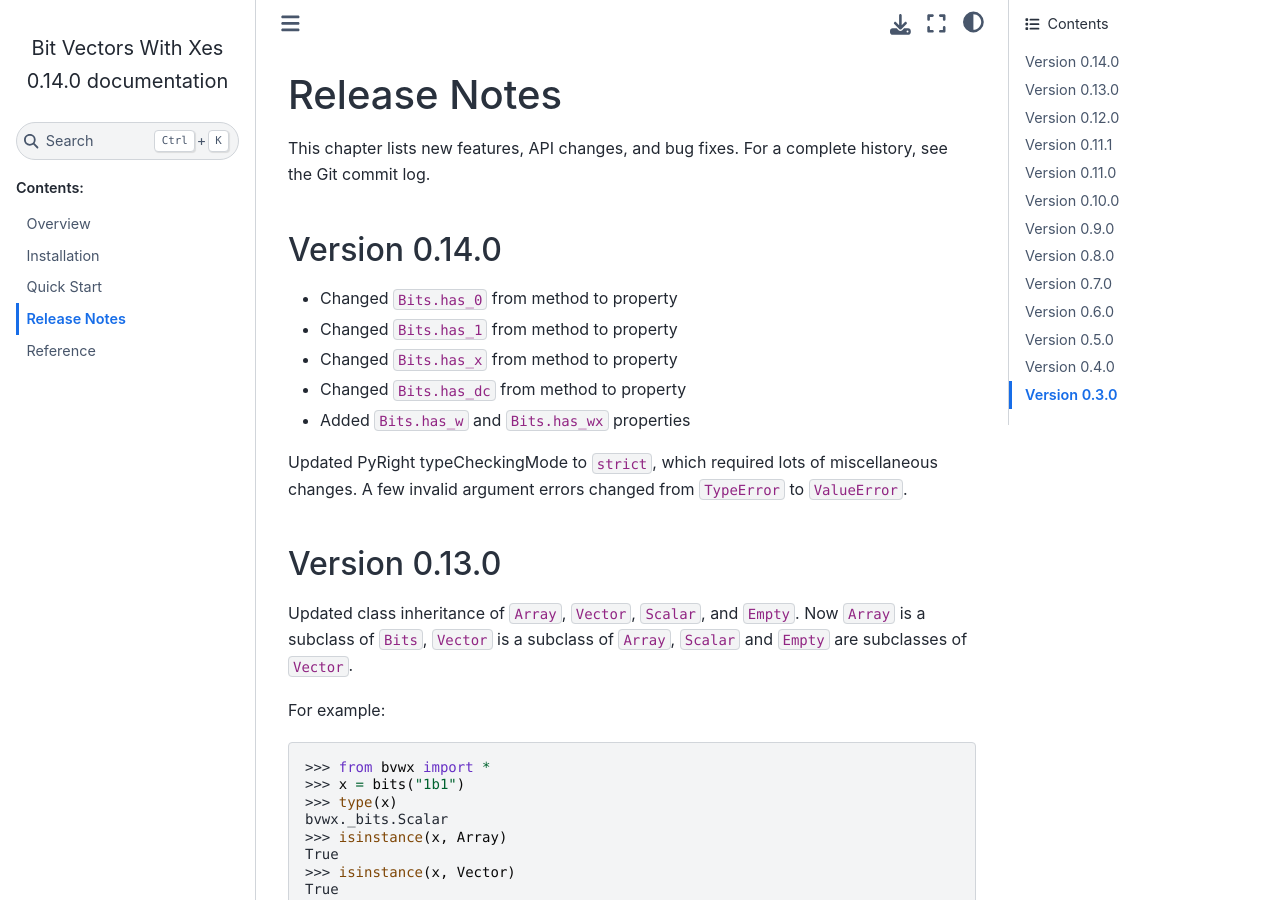
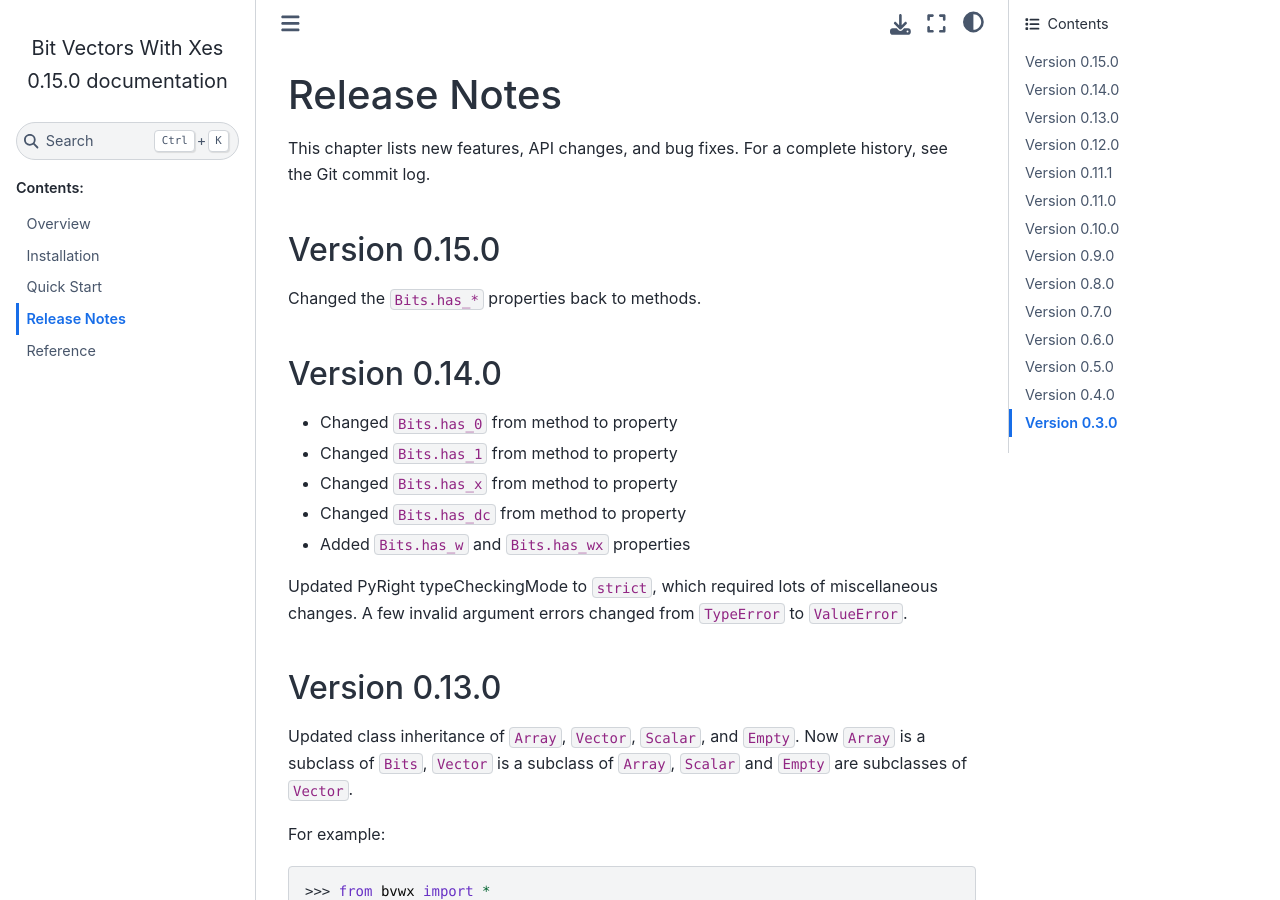
Before and after one commit to cjdrake/bvwx, a Sphinx documentation site: the page built from doc/source/release_notes.rst, in a window 1280 px wide and 900 px high. Built offline with Sphinx 7.4.7 and the Sphinx Book theme 1.1.4, drawn with Linux system fonts in a browser that asks for light colours.

Commit message:
Release 0.15.0

```diff
--- a/doc/source/release_notes.rst
+++ b/doc/source/release_notes.rst
@@ -6,6 +6,12 @@
 
 This chapter lists new features, API changes, and bug fixes.
 For a complete history, see the Git commit log.
+
+
+Version 0.15.0
+==============
+
+Changed the ``Bits.has_*`` properties back to methods.
 
 
 Version 0.14.0
--- a/pyproject.toml
+++ b/pyproject.toml
@@ -1,6 +1,6 @@
 [project]
 name = "bvwx"
-version = "0.14.0"
+version = "0.15.0"
 description = "Bit Vectors With Xes"
 readme = "README.md"
 
```
Also changed, not shown: 1 other file.
